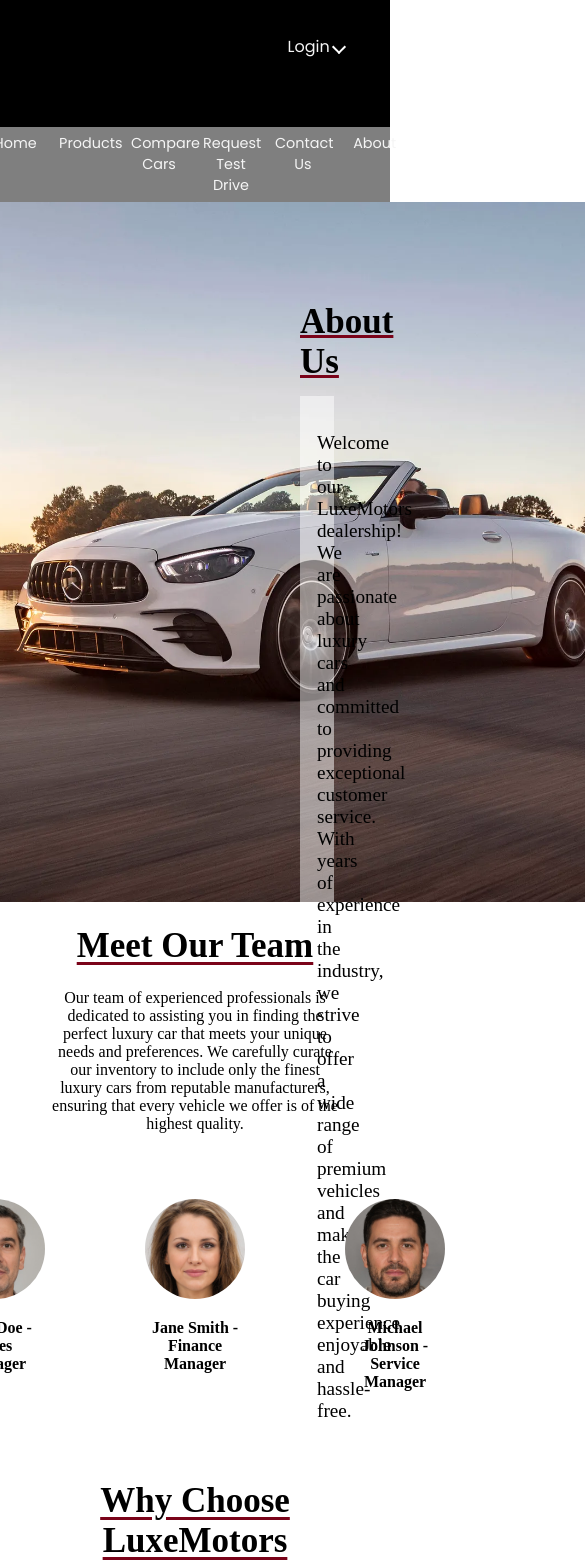
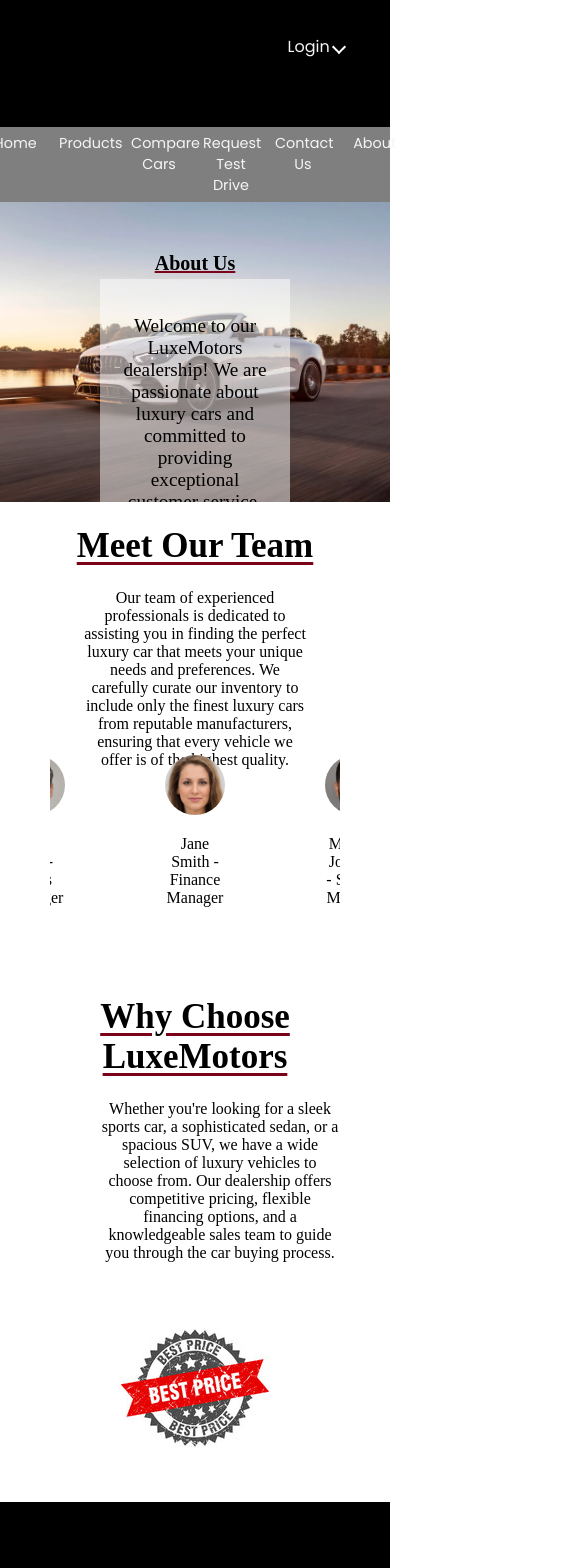
Before and after one commit to bechara-rizk/DealershipTeamOne, a Next.js app: page /home/aboutUs in a window 390 px wide. Shown: the top 1568 px of the page, 585 px wide, since content can reach past the window. Built offline with nearby package versions, Linux system fonts and the light colour scheme; no server answers.

Commit message:
responsivness minor fix

```diff
--- a/src/pages/dashboard/CarScheduleAccepatnce.js
+++ b/src/pages/dashboard/CarScheduleAccepatnce.js
@@ -123,7 +123,7 @@ const CarScheduleAcceptance = () => {
           <ul>
             {filteredTestDrives.map((testDrive) => (
               <li key={testDrive.id}>
-                {testDrive.car} - {testDrive.status} - {testDrive.date} - {testDrive.time} - Requested by: {testDrive.user.firstName + " " + testDrive.user.lastName}
+                {testDrive.car} - {testDrive.status} - {testDrive.date} - {testDrive.time}- by: {testDrive.user.firstName + " " + testDrive.user.lastName}
                 <button
                   onClick={() => handleStatusChange(testDrive.id, testDrive.db, testDrive.user, 'Scheduled')}
                   disabled={testDrive.status === 'Scheduled'}
--- a/src/styles/CarScheduleDashboard.css
+++ b/src/styles/CarScheduleDashboard.css
@@ -11,7 +11,7 @@ padding-top: 60px;
 
 }
 .TestDriveRequestContainer{
-  margin-left :19rem; ;
+  margin-left :16rem; ;
   margin-right: 30px;
   margin-top: 3rem;
 }
--- a/src/styles/UserInfoPage.css
+++ b/src/styles/UserInfoPage.css
@@ -21,7 +21,7 @@
   justify-content: center;
   align-items: center;
   border-radius: 50%;
-  margin-right: 20px;
+  margin-right: -20px;
 }
 
 .user-info-page .name {
--- a/src/styles/aboutUs.css
+++ b/src/styles/aboutUs.css
@@ -8,18 +8,15 @@
   padding: 300px; /* Adjust padding as needed */
   height: 100px;
   background-position: center;
-
   background-repeat: no-repeat;
-
   object-fit: cover;
   font-size: larger;
   object-position: 25% 25%;
-
   text-align: center;
   font-family: 'Montserrat';
+  overflow: auto;
+}
 
-
-  }
 .main-content {
   /* Add a margin-top to push the content below the navbar */
   position: relative; /* Set the position property to relative */
@@ -32,7 +29,9 @@
   top: 0; /* Position it at the top of the page */
   left: 0; /* Position it at the left of the page */
   z-index: 9999; /* Set a high z-index to ensure it's on top of other elements */
+  overflow: auto;
 }
+
 
 /* Heading (h1) */
 .about-us-heading {
@@ -41,116 +40,193 @@
   margin-top: -200px;
   font-family: 'Montserrat';
   text-decoration: underline solid #7a0319;
+  overflow: auto;
 }
 
-  .team-heading
-  {
+.team-heading {
   font-size: 35px; /* Adjust font size as needed */
   text-align: center;
   font-family: 'Montserrat';
   text-decoration: underline solid #7a0319;
   text-underline-offset: 0.34rem;
+  overflow: auto;
+}
 
-  }
 /* Content div */
 .about-us-content {
   background-color: #ffffff7e; /* Add desired background color for text box */
   padding: 17px; /* Adjust padding as needed */
   margin-top: -10px;
   font-family: 'Montserrat';
-
-
 }
 
 /* Paragraphs (p) */
 .about-us-paragraph {
   margin-bottom: 10px; /* Add margin-bottom as needed */
   font-family: 'Montserrat';
-    font-weight:200px;
+  font-weight: 200;
+  overflow: auto;
+}
 
-  }
 .team-container {
   display: flex; /* Use flexbox to arrange team members in a row */
   justify-content: center; /* Center team members horizontally */
   /* Set background color to black */
   padding: 50px; /* Add padding for spacing */
-    color:rgb(0, 0, 0);
+  color: rgb(0, 0, 0);
   font-family: 'Montserrat';
-    font-weight:200px;
-
+  font-weight: 200;
+  overflow: auto;
 }
 
 .team-member {
-
   flex: 1; /* Distribute space evenly among team members */
   text-align: center; /* Center text and image within team member container */
   margin: 0 50px; /* Add margin for spacing between team members */
-    font-weight:550;
+  font-weight: 550;
   font-family: 'Montserrat';
+}
 
-  }
-  .team-desc{
+.team-desc {
   margin-left: 50px;
-    margin-right: 50px;;
+  margin-right: 50px;
   color: rgb(0, 0, 0);
   object-fit: contain;
   font-family: 'Montserrat';
-    font-weight:180px;
+  font-weight: 180;
+}
 
-  }
 .team-member-image {
   width: 100px; /* Set width of team member image */
   height: 100px; /* Set height of team member image */
   object-fit: cover; /* Scale image to cover container */
   font-family: 'Montserrat';
-
   border-radius: 50%; /* Apply border-radius to make image round */
 }
 
 .team-member-description {
-    color:rgb(0, 0, 0);/* Your styles for team member description */
+  color: rgb(0, 0, 0); /* Your styles for team member description */
   font-family: 'Montserrat';
 }
-  .why-choose-us{
+
+.why-choose-us {
   font-family: 'Montserrat';
   width: 100%;
   margin-right: 150px;
+  overflow: auto;
 }
-  .about-us-paragraph2{
+
+.about-us-paragraph2 {
   text-align: center;
-    flex:1 ;
+  flex: 1;
   font-family: 'Montserrat';
-    font-weight: 150px;
+  font-weight: 150;
+}
 
-  }
-  .why-choose-us .wcu{
+.why-choose-us .wcu {
   font: 35px;
-
   text-align: center;
   text-decoration: underline solid #7a0319;
   text-underline-offset: 0.33rem;
 }
-  .about-us-paragraph3{
-    margin-left: 50px;;
+
+.about-us-paragraph3 {
+  margin-left: 50px;
   color: rgb(0, 0, 0);
   object-fit: contain;
   text-align: center;
   font-family: 'Montserrat';
-    font-weight: 150px;
+  font-weight: 150;
 }
 
-.whyluxe2{
+.whyluxe2 {
   display: flex; /* Use flexbox to arrange team members in a row */
   justify-content: center; /* Center team members horizontally */
   /* Set background color to black */
   padding: 50px; /* Add padding for spacing */
   margin: 0 50px;
-    color:rgb(0, 0, 0);
+  color: rgb(0, 0, 0);
   font-family: 'Montserrat';
-    font-weight: 150px;
+  font-weight: 150;
 }
-    .whyluxe{
+
+.whyluxe {
   margin: 0 50px;
   font-family: 'Montserrat';
-        font-weight: 150px;
+  font-weight: 150;
 }
+
+/* Media Queries */
+@media (max-width: 768px) {
+  .about-us-container {
+      padding: 150px;
+  }
+
+  .about-us-heading {
+      font-size: 25px;
+      margin-top: -100px;
+  }
+
+  .about-us-paragraph,
+  .team-member,
+  .team-desc,
+  .about-us-paragraph2,
+  .about-us-paragraph3,
+  .whyluxe,
+  .whyluxe2 {
+      font-weight: 100;
+  }
+
+  .team-member-image {
+      width: 80px;
+      height: 80px;
+  }
+}
+
+@media (max-width: 480px) {
+  .about-us-container {
+      padding: 100px;
+  }
+
+  .about-us-heading {
+      font-size: 20px;
+      margin-top: -50px;
+  }
+
+  .about-us-paragraph,
+  .team-member,
+  .team-desc,
+  .about-us-paragraph2,
+  .about-us-paragraph3,
+  .whyluxe,
+  .whyluxe2 {
+      font-weight: 100;
+  }
+
+  .team-member-image {
+      width: 60px;
+      height: 60px;
+  }
+  .about-us-paragraph2 {
+    margin-left: 30px;
+    margin-right: 30px;
+    height: 100px;
+    text-align: center;
+    flex: 1;
+    font-family: 'Montserrat';
+    font-weight: 50;
+}
+.about-us-container {
+  background-image: url('/images/aboutUsCar.webp');
+  background-size: cover;
+  background-color: black;/* Adjust padding as needed */
+  background-position: center;
+  background-repeat: no-repeat;
+  object-fit: cover;
+  font-size: larger;
+  object-position: 15% 15%;
+  text-align: center;
+  font-family: 'Montserrat';
+  overflow: auto;
+}
+}
```
Lines whose indentation alone changed are shown as unchanged.
